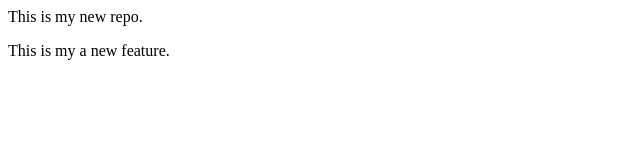
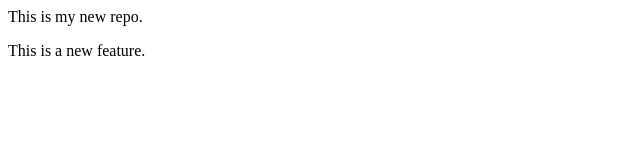
Before and after one commit to ankush-saha/localrepo, a plain HTML site: page index.html in a window 1280 px wide. Shown: the full height of the page, 0-640 px from the left. Drawn offline with Linux system fonts and the light colour scheme.

Commit message:
Add a new feature

```diff
--- a/index.html
+++ b/index.html
@@ -1,2 +1,2 @@
 <p>This is my new repo.</p>
-<p>This is my a new feature.</p>
+<p>This is a new feature.</p>
```
